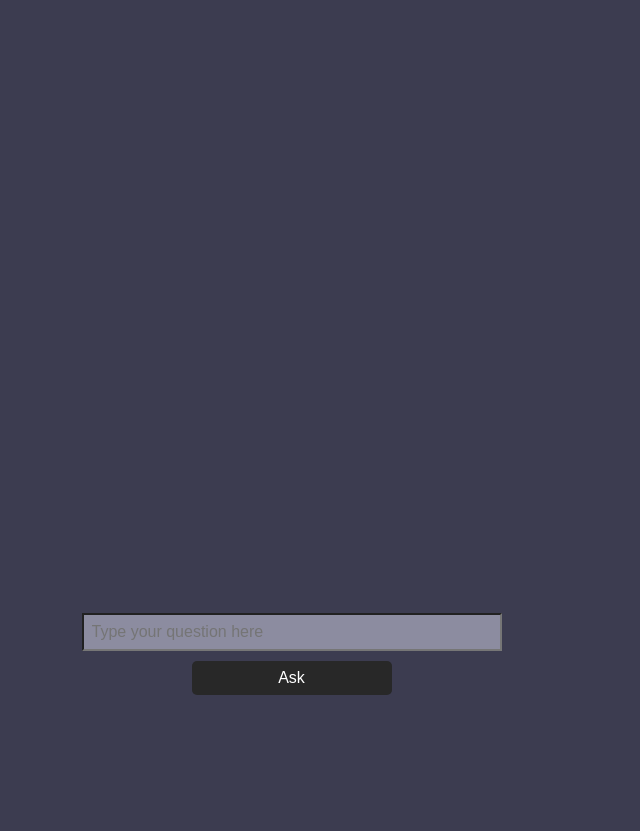
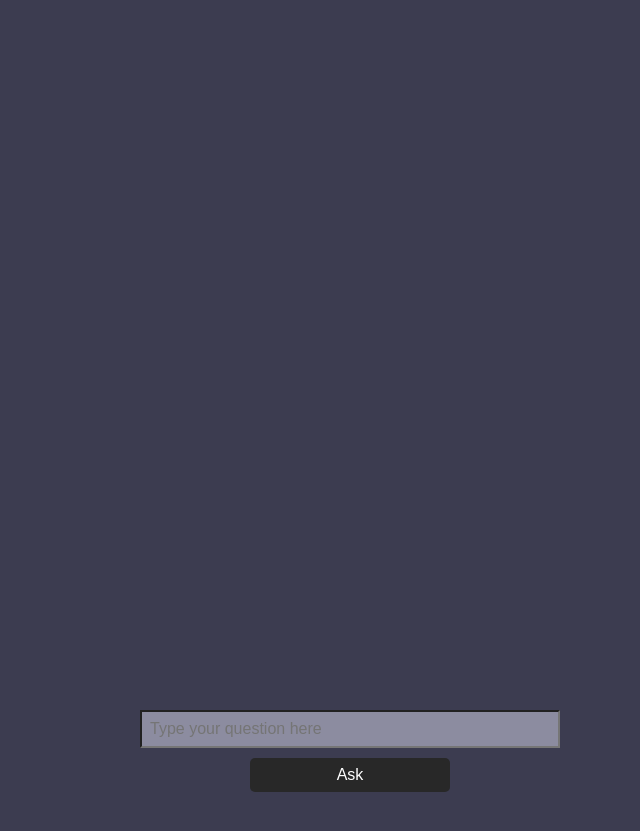
Before and after one commit to iamdevinhill/alpaca_llm, a plain HTML site: page index.html in a window 1280 px wide. Shown: the part 85-916 px from the top of the page, without its empty margins (290-930 px from the left). Before the commit the page ends 800 px from the top, so only its background shows below. Drawn offline with Linux system fonts and the light colour scheme.

Commit message:
Update index.html

```diff
--- a/index.html
+++ b/index.html
@@ -58,8 +58,8 @@
             margin-top: 20px;
             margin-bottom: 20px;
             bottom: 0;
-            position: absolute;
-            padding-left: 35%;
+            /* position: absolute; */
+            padding-top: 695px;
         }
         #question-input {
             width: 200%;
```
